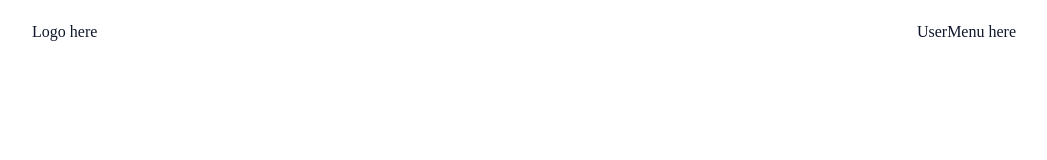
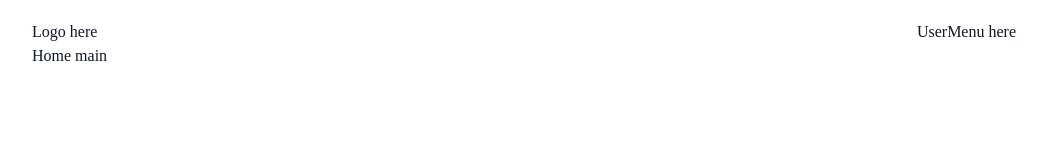
Before and after one commit to Ticketillo/Ticketillo, a React (Create React App) app in the folder packages/frontend/: page / in a window 1280 px wide. Shown: the top 160 px of the page, without its empty margins (116-1163 px from the left). Built offline with nearby package versions, Linux system fonts and the light colour scheme.

Commit message:
Add `header`

```diff
--- a/packages/frontend/src/modules/home/pages/HomePage.tsx
+++ b/packages/frontend/src/modules/home/pages/HomePage.tsx
@@ -2,12 +2,5 @@ import Logo from "../components/Logo";
 import UserMenu from "../components/UserMenu";
 
 export default function HomePage() {
-    return (
-        <main className="sm:mx-auto flex w-full max-w-5xl flex-col items-start p-5">
-            <header className="flex items-center justify-between w-full">
-                <Logo />
-                <UserMenu />
-            </header>
-        </main>
-    );
+    return <div>Home main</div>;
 }
--- a/packages/frontend/src/router/Router.tsx
+++ b/packages/frontend/src/router/Router.tsx
@@ -3,6 +3,9 @@ import ScrollToTop from "./components/ScrollToTop/ScrollToTop";
 import { config } from "config";
 
 import HomePage from "modules/home/pages/HomePage";
+
+import Logo from "modules/home/components/Logo";
+import UserMenu from "modules/home/components/UserMenu";
 
 const Routes = () => {
     return useRoutes([
@@ -17,7 +20,13 @@ const Router = (): JSX.Element => {
     return (
         <BrowserRouter basename={config.publicUrl}>
             <ScrollToTop />
-            <Routes />
+            <main className="sm:mx-auto flex w-full max-w-5xl flex-col items-start p-5">
+                <header className="flex items-center justify-between w-full">
+                    <Logo />
+                    <UserMenu />
+                </header>
+                <Routes />
+            </main>
         </BrowserRouter>
     );
 };
```
